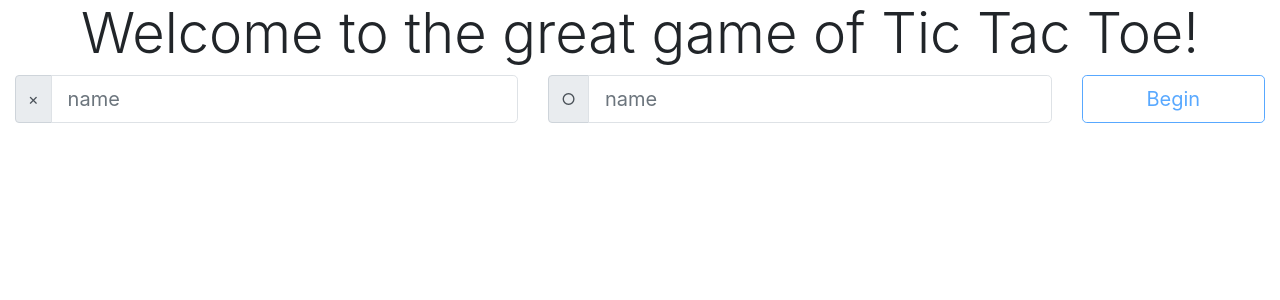
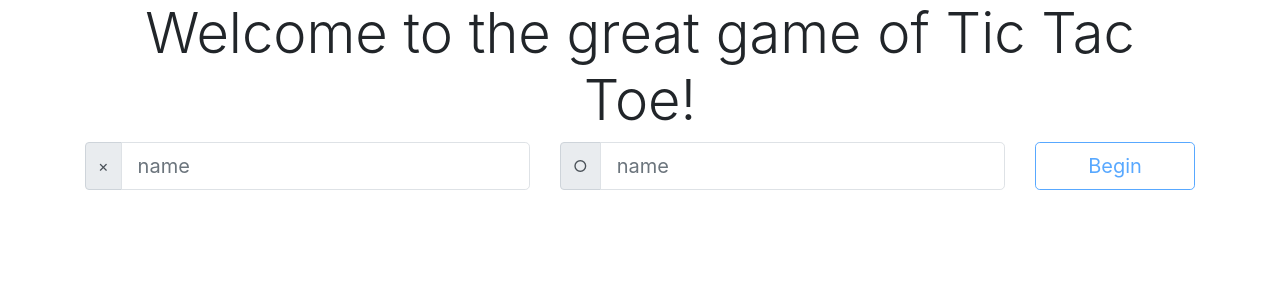
Before and after one commit to vinnityom/newTicTacToe, a React (Create React App) app: page / in a window 1280 px wide. Shown: the top 300 px of the page. Built offline with nearby package versions, Linux system fonts and the light colour scheme.

Commit message:
chore update layout

```diff
--- a/src/App.jsx
+++ b/src/App.jsx
@@ -126,10 +126,8 @@ export default class App extends React.Component {
   render() {
     const { isGameStarted } = this.state;
     return (
-      <div className="App">
-        <div id="main-container" className="container-fluid">
-          {isGameStarted ? this.renderGamePage() : this.renderWelcomePage()}
-        </div>
+      <div className="App container-fluid">
+        {isGameStarted ? this.renderGamePage() : this.renderWelcomePage()}
       </div>
     );
   }
--- a/src/components/GamePage.jsx
+++ b/src/components/GamePage.jsx
@@ -42,9 +42,10 @@ export default class GamePage extends React.Component {
 			gameField, onCellClick, onResetClick, activePlayer, players, result, winner,
 		} = this.props;
 		return (
+			<div className="container">
 				<div className="row" id="game-page">
-				<div id="game-field" className="col-sm-8">
-					<table id="field-table" className="table-bordered" bgcolor="white">
+					<div className="col-sm-8">
+						<table className="table-bordered" bgcolor="white">
 							<tbody>
 								<GameField field={gameField} onCellClick={onCellClick} />
 							</tbody>
@@ -55,6 +56,7 @@ export default class GamePage extends React.Component {
 					</div>
 					{result && <Alert onClick={onResetClick} result={result} winner={winner} players={players} />}
 				</div>
+			</div>
 		)
 	}
 }
--- a/src/components/WelcomePage.jsx
+++ b/src/components/WelcomePage.jsx
@@ -12,16 +12,15 @@ export default class WelcomePage extends React.Component {
       disabled: !isFormFilled,
     })
 		return (
-      <div id="welcome-page">
+      <div className="container">
         <h1 className="display-4 text-center">Welcome to the great game of Tic Tac Toe!</h1>
         <form onSubmit={onSubmit}>
-          <div id="nameInputs" className="row">
+          <div className="row">
             <div className="col-sm-5 input-group mb-2">
               <div className="input-group-prepend">
                   <div className="input-group-text">×</div>
               </div>
               <input
-                id="playerX"
                 className="form-control form-control-lg border"
                 type="text"
                 placeholder="name"
@@ -34,7 +33,6 @@ export default class WelcomePage extends React.Component {
                   <div className="input-group-text">○</div>
               </div>
               <input
-                id="playerO"
                 className="form-control form-control-lg border"
                 type="text"
                 placeholder="name"
@@ -43,7 +41,7 @@ export default class WelcomePage extends React.Component {
               />
             </div>
             <div className="col-sm-2">
-              <button id="beginButton" disabled={!isFormFilled} type="submit" className={buttonClassNames}>Begin</button>
+              <button disabled={!isFormFilled} type="submit" className={buttonClassNames}>Begin</button>
             </div>
           </div>
         </form>
```
Lines whose indentation alone changed are shown as unchanged.
